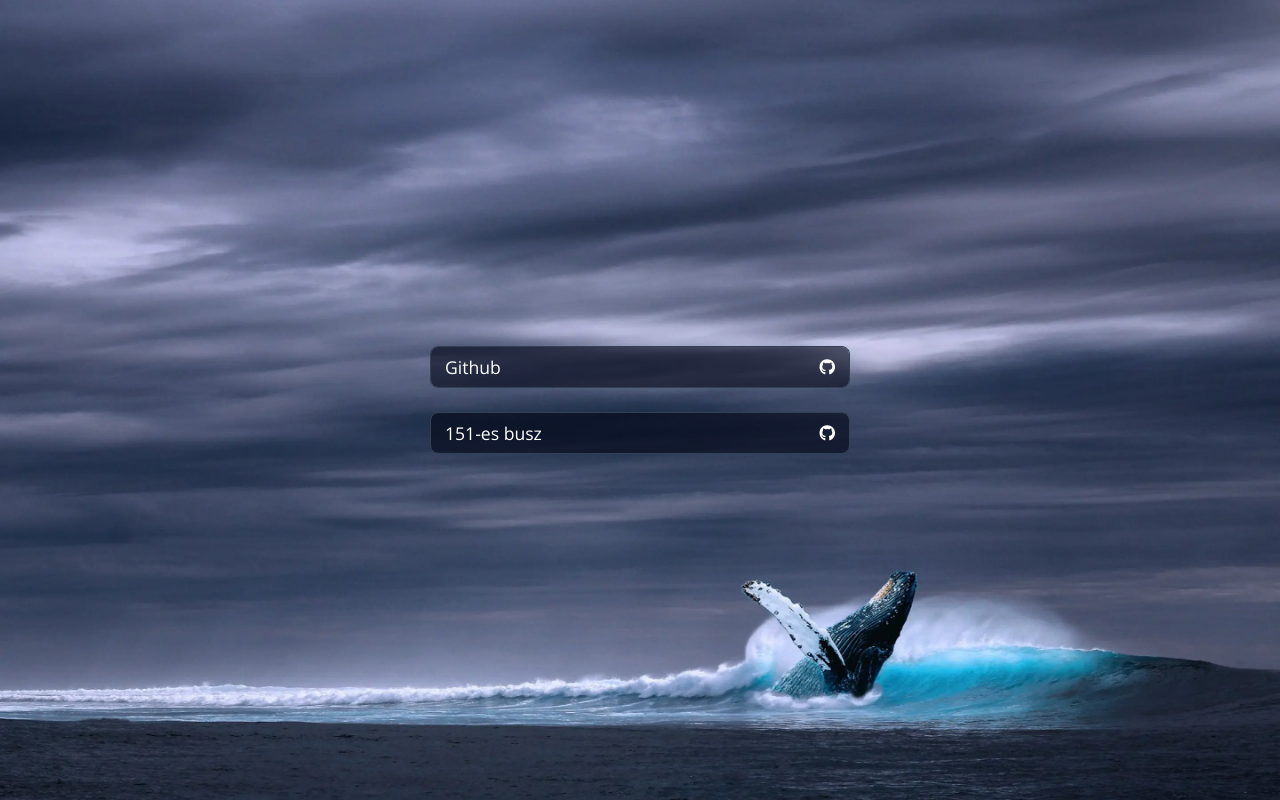
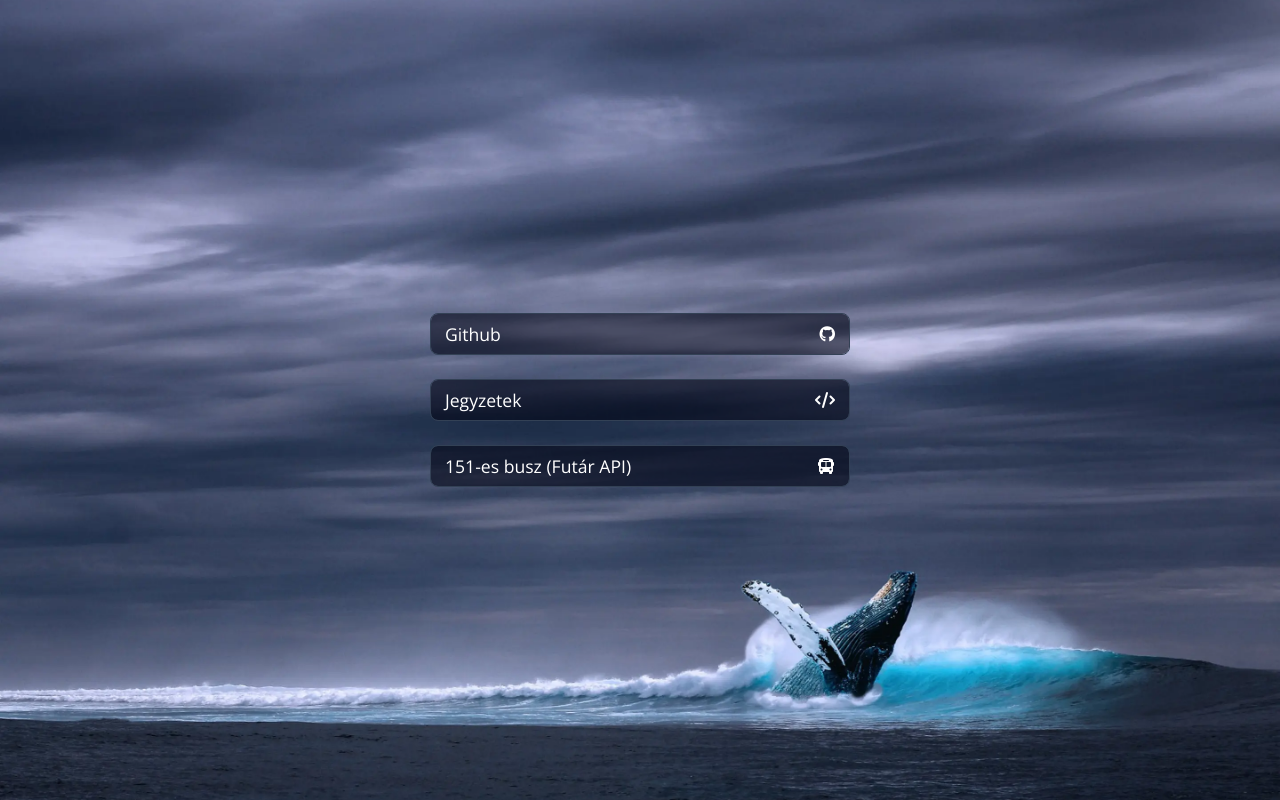
Before and after one commit to apgyorfi/apgyorfi.dev, a plain HTML site: page index.html in a window 1280 px wide. Drawn offline with nearby package versions, Linux system fonts and the light colour scheme.

Commit message:
notes url

```diff
--- a/index.html
+++ b/index.html
@@ -107,10 +107,16 @@
         <i class="fa-brands fa-github"></i>
       </a>
 
+      <a href="https://notes.apgyorfi.dev" target="_blank" class="link">
+        <div class="linkBackground"></div>
+        <p>Jegyzetek</p>
+        <i class="fa-solid fa-code"></i>
+      </a>
+
       <a href="https://app.apgyorfi.dev/bkk" target="_blank" class="link">
         <div class="linkBackground"></div>
-        <p>151-es busz</p>
-        <i class="fa-brands fa-github"></i>
+        <p>151-es busz (Futár API)</p>
+        <i class="fa-solid fa-bus"></i>
       </a>
 
     </main>
```
